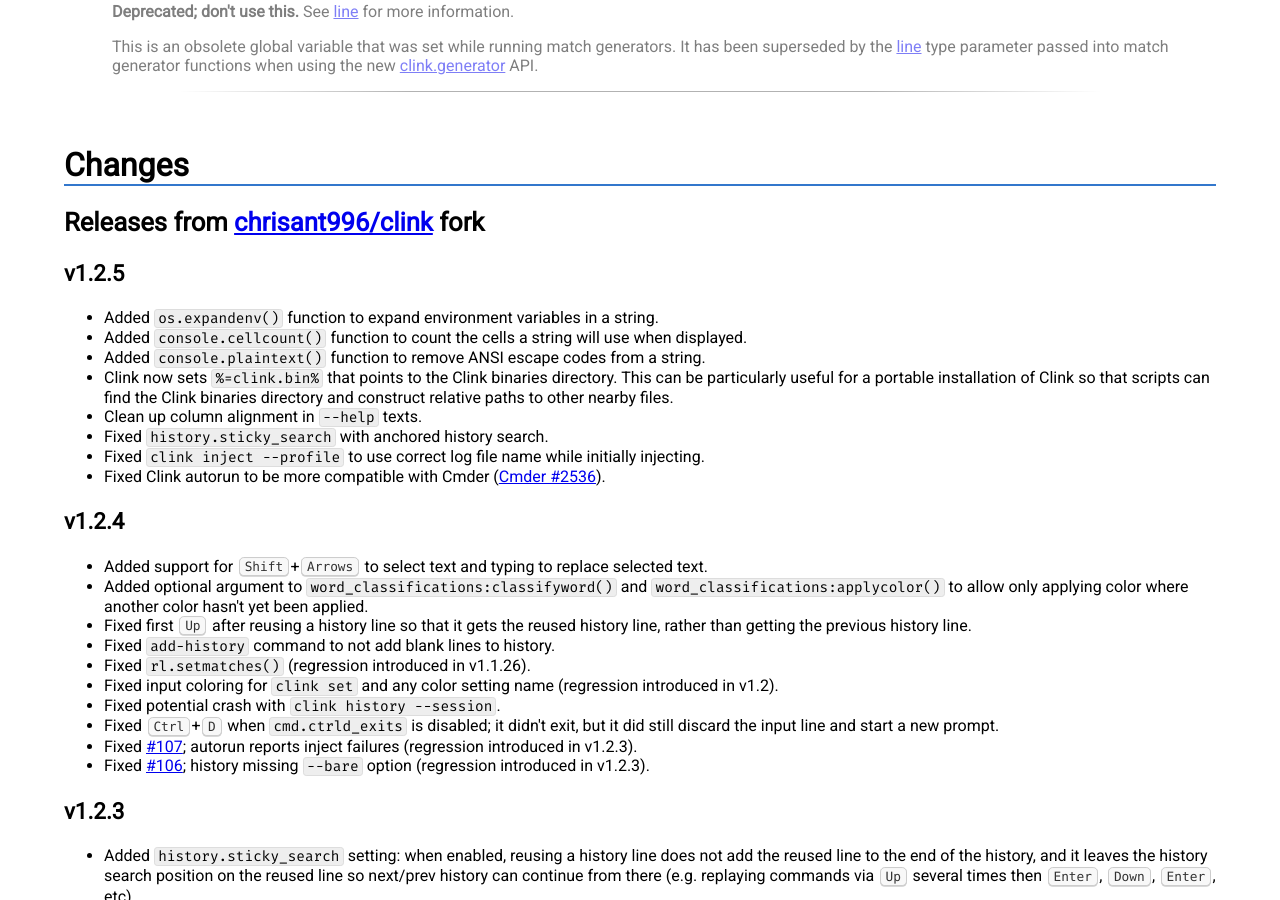
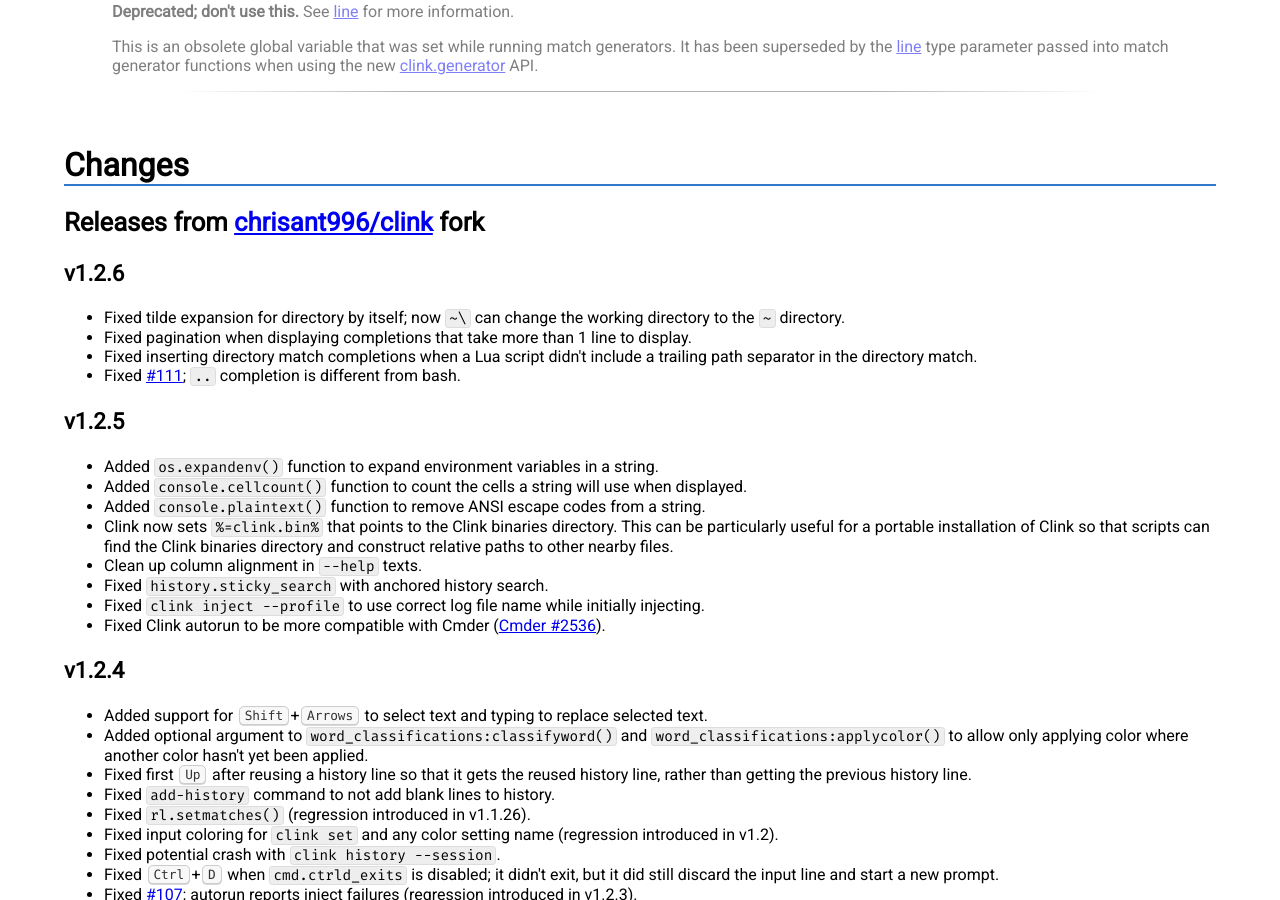
Before and after one commit to chrisant996/clink, a Jekyll site: the page clink.html, which Jekyll copies as it is, in a window 1280 px wide and 900 px high, scrolled down 53032 px. Built offline with Jekyll 4.4.1, drawn with Linux system fonts in a browser that asks for light colours; some web fonts are replaced; some of the changed text lies outside the part shown.

Commit message:
Update for v1.2.6

```diff
--- a/_config.yml
+++ b/_config.yml
@@ -1,6 +1,6 @@
 theme: jekyll-theme-cayman
 title: Clink
 github:
-  version: v1.2.5
-  download_url: https://github.com/chrisant996/clink/releases/download/v1.2.5/clink.1.2.5.5dd017.zip
-  install_url:  https://github.com/chrisant996/clink/releases/download/v1.2.5/clink.1.2.5.5dd017_setup.exe
+  version: v1.2.6
+  download_url: https://github.com/chrisant996/clink/releases/download/v1.2.6/clink.1.2.6.4172bb.zip
+  install_url:  https://github.com/chrisant996/clink/releases/download/v1.2.6/clink.1.2.6.4172bb_setup.exe
--- a/clink.html
+++ b/clink.html
@@ -3,7 +3,7 @@
 
 <!-- ----------------------------------------------------- -->
 <head>
-<title>Clink v1.2.5</title>
+<title>Clink v1.2.6</title>
 <style>
 @import url('https://fonts.googleapis.com/css2?family=Rambla:wght@400;700&family=Roboto&family=Fira+Mono&display=swap');
 html {
@@ -738,7 +738,7 @@
         </td>
         <td style="text-align:right">
             <div id="header">
-                <div id="title">Clink v1.2.5</div>
+                <div id="title">Clink v1.2.6</div>
                 <div id="url">
                     <a href="https://github.com/chrisant996/clink">
                         https://github.com/chrisant996/clink
@@ -3082,6 +3082,13 @@
         <div class="section" id="changes">
 <h1 id="changes">Changes</h1>
 <h2 id="releases-from-chrisant996clink-fork">Releases from <a href="https://github.com/chrisant996/clink">chrisant996/clink</a> fork</h2>
+<h3 id="v126">v1.2.6</h3>
+<ul>
+<li>Fixed tilde expansion for directory by itself; now <code>~\</code> can change the working directory to the <code>~</code> directory.</li>
+<li>Fixed pagination when displaying completions that take more than 1 line to display.</li>
+<li>Fixed inserting directory match completions when a Lua script didn&#39;t include a trailing path separator in the directory match.</li>
+<li>Fixed <a href="https://github.com/chrisant996/clink/issues/111">#111</a>; <code>..</code> completion is different from bash.</li>
+</ul>
 <h3 id="v125">v1.2.5</h3>
 <ul>
 <li>Added <code>os.expandenv()</code> function to expand environment variables in a string.</li>
```
